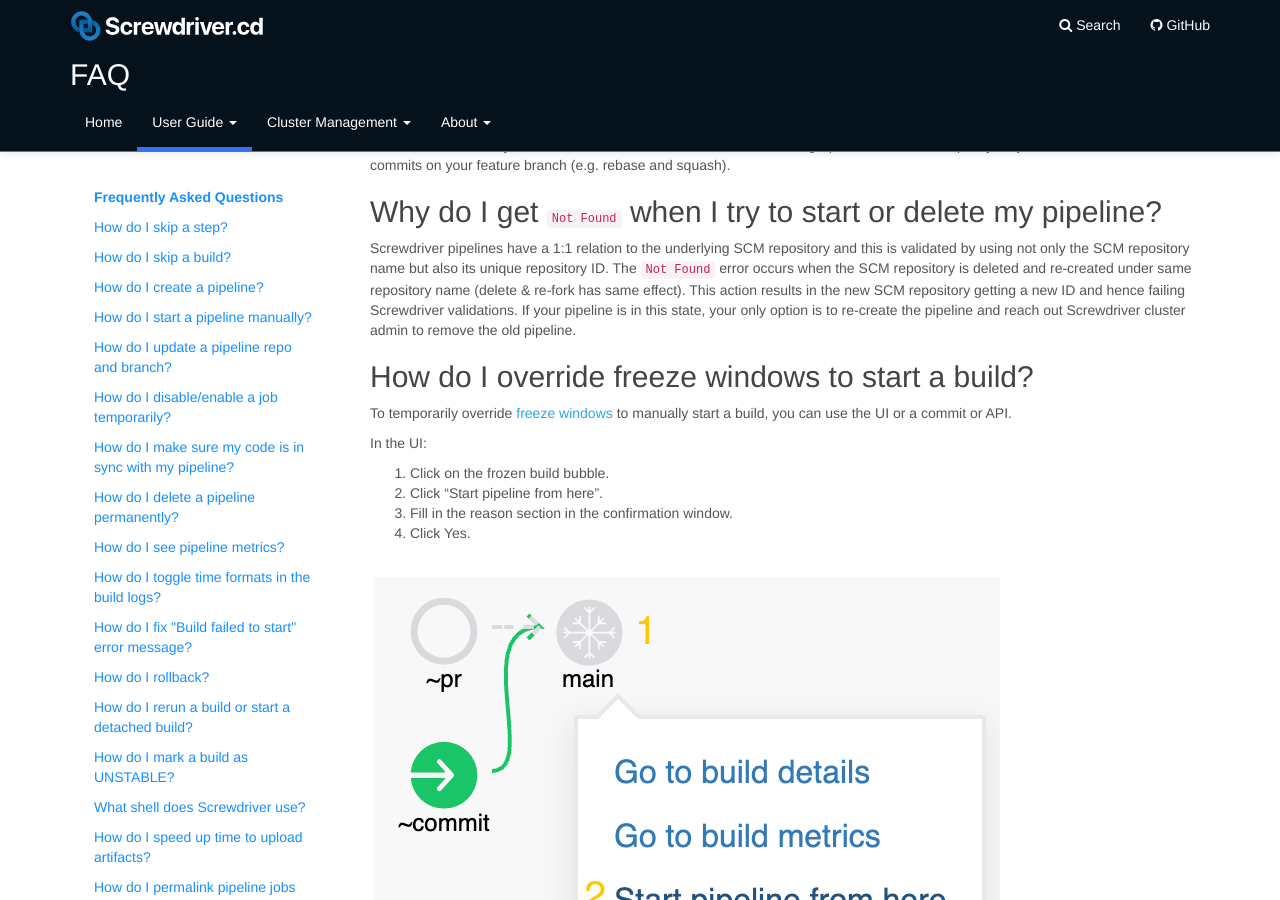
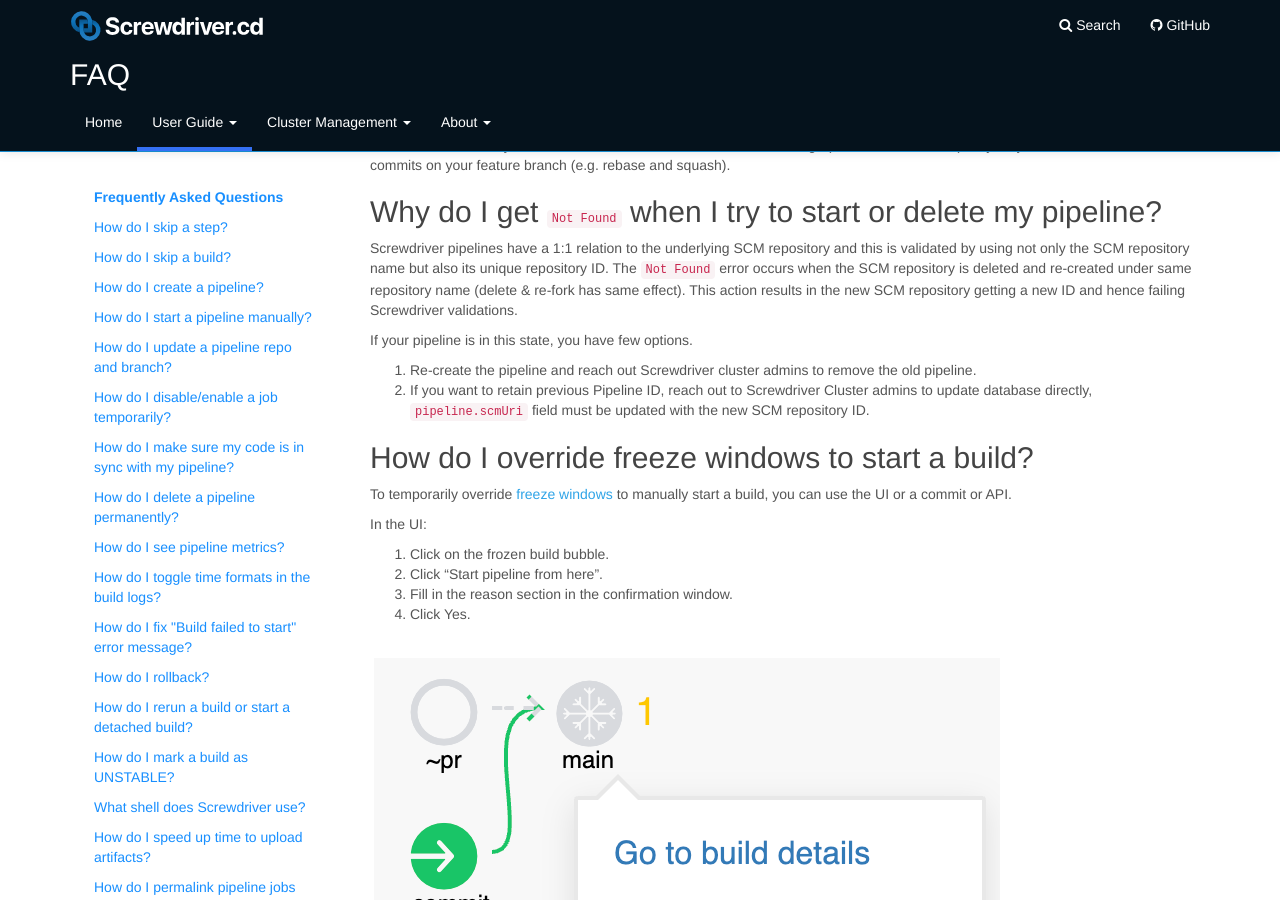
Before and after one commit to screwdriver-cd/guide, a Jekyll site: the page built from docs/user-guide/FAQ.md, in a window 1280 px wide and 900 px high, scrolled down 7303 px. Built offline with Jekyll 4.4.1, drawn with Linux system fonts in a browser that asks for light colours.

Commit message:
fix: update instructions to recover from not found

```diff
--- a/docs/user-guide/FAQ.md
+++ b/docs/user-guide/FAQ.md
@@ -238,7 +238,11 @@ To resolve this issue, you could disable or tune the shallow clone settings ([se
 
 ## Why do I get `Not Found` when I try to start or delete my pipeline?
 
-Screwdriver pipelines have a 1:1 relation to the underlying SCM repository and this is validated by using not only the SCM repository name but also its unique repository ID. The `Not Found` error occurs when the SCM repository is deleted and re-created under same repository name (delete & re-fork has same effect). This action results in the new SCM repository getting a new ID and hence failing Screwdriver validations. If your pipeline is in this state, your only option is to re-create the pipeline and reach out Screwdriver cluster admin to remove the old pipeline.
+Screwdriver pipelines have a 1:1 relation to the underlying SCM repository and this is validated by using not only the SCM repository name but also its unique repository ID. The `Not Found` error occurs when the SCM repository is deleted and re-created under same repository name (delete & re-fork has same effect). This action results in the new SCM repository getting a new ID and hence failing Screwdriver validations.
+
+If your pipeline is in this state, you have few options.
+1. Re-create the pipeline and reach out Screwdriver cluster admins to remove the old pipeline.
+1. If you want to retain previous Pipeline ID, reach out to Screwdriver Cluster admins to update database directly, `pipeline.scmUri` field must be updated with the new SCM repository ID.
 
 ## How do I override freeze windows to start a build?
 
```
